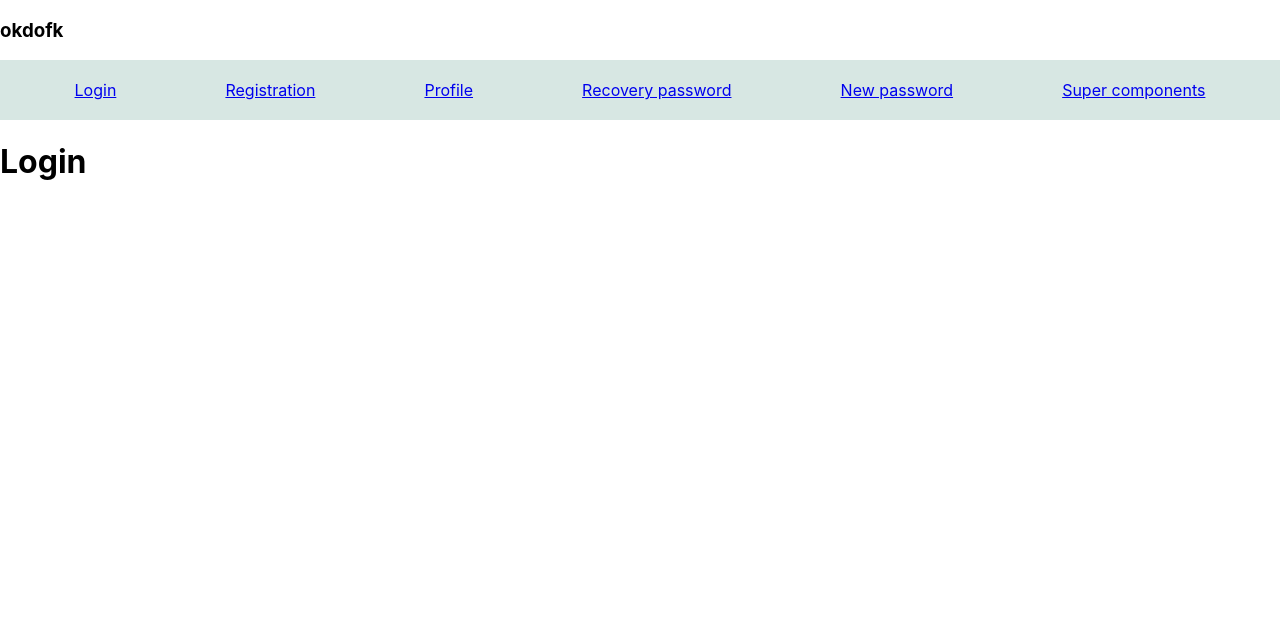
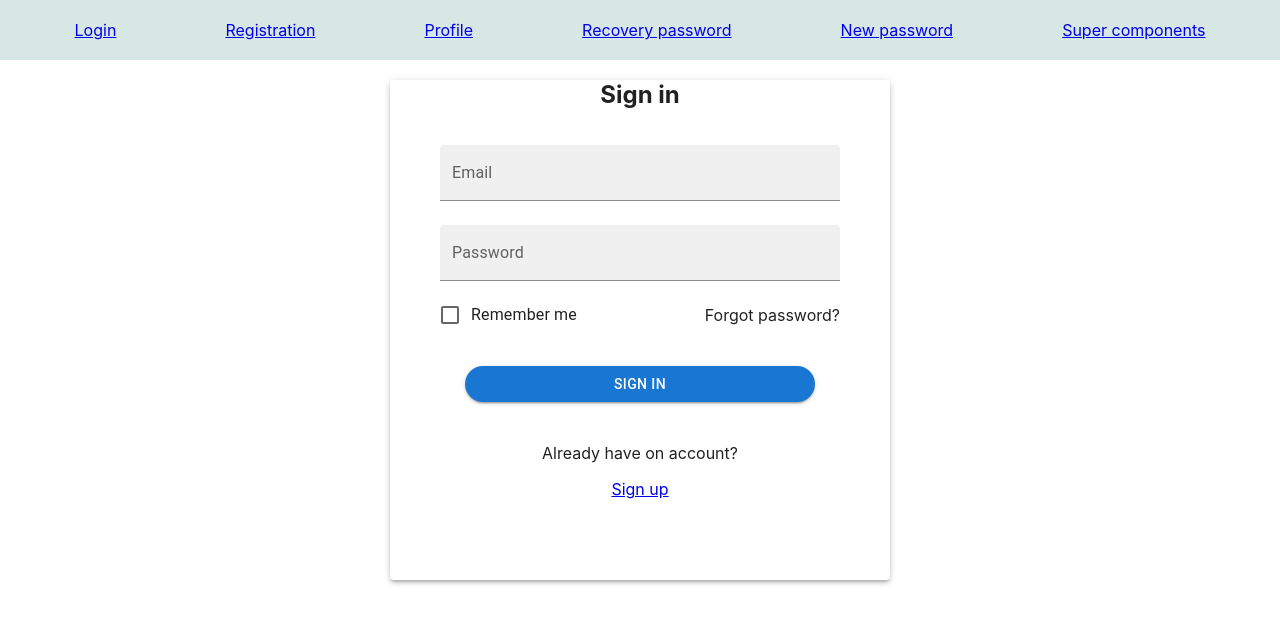
Before and after one commit to AntohaBr/Cards, a React (Create React App) app: page /login in a window 1280 px wide. Shown: the top 624 px of the page. Built offline with nearby package versions, Linux system fonts and the light colour scheme; no server answers.

Commit message:
commit-muslim

```diff
--- a/src/app/App.tsx
+++ b/src/app/App.tsx
@@ -9,13 +9,21 @@ import {NewPassword} from "../components/new-password/New-password";
 import {RecoveryPassword} from "../components/recovery-password/Recovery-password";
 import {Error404} from "../components/Error404/Error404";
 import {SuperComponents} from "../components/Super-components/Super-components";
+import {useSelector} from "react-redux";
+import {RootReducerType} from "../redux/Store";
+import {StatusType} from "../redux/app-reducer";
+import {CircularProgress, LinearProgress} from "@mui/material";
 
 export const App = ()  => {
+    const status=useSelector<RootReducerType,StatusType>(state => state.app.status)
     return (
         <BrowserRouter>
+            <Navbar/>
             <div className='app-wrapper'>
-              <h3>okdofk</h3>
-                <Navbar/>
+                {status==='idle' ?
+                    <LinearProgress color={"primary"} />
+                 : null}
+
                 <Routes>
                     <Route path='/login' element={<Login/>}/>
                     <Route path='/registration' element={<Registration/>}/>
@@ -27,6 +35,8 @@ export const App = ()  => {
                     <Route path='/superComponents' element={<SuperComponents/>}/>
                 </Routes>
             </div>
+
+
         </BrowserRouter>
     );
 }
--- a/src/components/login/Login.tsx
+++ b/src/components/login/Login.tsx
@@ -1,10 +1,109 @@
 import React from 'react';
+import {
+    Button,
+    Checkbox,
+    Container,
+    FormControl,
+    FormControlLabel,
+    FormGroup,
+    FormLabel,
+    Grid,
+    Paper,
+    TextField
+} from "@mui/material";
+import {NavLink} from "react-router-dom";
+import {FormikErrors, useFormik} from "formik";
+import {useDispatch, useSelector} from "react-redux";
+import {loginTC} from "../../redux/Reducer-login";
+import {RootReducerType, ThunkDispatchType} from "../../redux/Store";
 
 
-export const Login = (props: {}) =>{
-    return(
-        <div>
-            <h1>Login</h1>
-        </div>
-    )
+type FormikErrorType = {
+    email?: string
+    password?: string
+    rememberMe?: boolean
 }
+export const Login = (props: {}) => {
+
+    const dispatch=useDispatch<ThunkDispatchType>()
+     const error=useSelector<RootReducerType,string>(state => state.app.error)
+
+
+    const formik = useFormik({
+        initialValues: {
+            email: "",
+            password: "",
+            rememberMe:false
+        },
+        onSubmit(values){
+            dispatch(loginTC(values))
+        },
+        validate: (values) => {
+            const errors:FormikErrorType  = {}
+            if (!values.email) {
+                errors.email = 'Required'
+            } else if (!/^[A-Z0-9._%+-]+@[A-Z0-9.-]+\.[A-Z]{2,4}$/i.test(values.email)) {
+                errors.email = 'Некорректный email'
+            }
+            if (values.password.length < 5){
+                errors.password="Слищком короткий пароль"
+            }
+            return errors
+        },
+    })
+
+
+
+    return <Grid container justifyContent={'center'}>
+        <Grid item justifyContent={'center'}>
+            <Paper elevation={3} style={{width: '500px', height: "500px"}}>
+
+                <div style={{textAlign: "center"}}>
+
+
+                    <h2 style={{textAlign: "center"}}>Sign in</h2>
+                    <form action="" onSubmit={formik.handleSubmit}>
+
+
+                    <FormControl>
+
+                        <FormGroup>
+                            <TextField label="Email" margin="normal" variant={"filled"} {...formik.getFieldProps('email')}/>
+                            {formik.errors.email ? <span>{formik.errors.email}</span> : null}
+
+                            <TextField type="password" label="Password"
+                                       variant={"filled"}
+                                       margin={"normal"}
+                                       {...formik.getFieldProps('password')}
+                            />
+                            {formik.errors.password ? <span>{formik.errors.password}</span> : null}
+
+                            <div style={{display: "flex", justifyContent: "space-between"}}>
+                                <FormControlLabel label={'Remember me'} control={<Checkbox checked={formik.values.rememberMe}/>}
+
+                                                  {...formik.getFieldProps("rememberMe")}
+                                               />
+                                <span>
+                            <p>Forgot password?</p>
+                    </span>
+
+                            </div>
+                            <Button type={'submit'} variant={'contained'} color={'primary'}
+                                    style={{width: "350px", borderRadius: "90px", margin: "25px"}}  >
+                                Sign in
+                            </Button>
+                            <div>
+                                <p>Already have on account?</p>
+                                <NavLink to={"/registration"}>Sign up</NavLink>
+                            </div>
+
+
+                        </FormGroup>
+                    </FormControl>
+                    </form>
+                </div>
+
+            </Paper>
+        </Grid>
+    </Grid>
+}
--- /dev/null
+++ b/src/dal/api.ts
@@ -0,0 +1,31 @@
+import axios from "axios";
+import {LoginType} from "../redux/Reducer-login";
+
+export const instance = axios.create({
+    baseURL: process.env.REACT_APP_BACK_URL || 'http://localhost:7542/2.0/' ,
+    // baseURL: process.env.NODE_ENV === 'development' ? 'http://localhost:7542/2.0/' : 'https://neko-back.herokuapp.com/2.0/',
+    withCredentials: true,
+})
+
+export const authAPI={
+    login(values:LoginType){
+        return instance.post<ResponseType>('auth/login',values)
+    }
+}
+
+type ResponseType={
+    _id: string;
+    email: string;
+    name: string;
+    avatar?: string;
+    publicCardPacksCount: number;
+// количество колод
+
+    created: Date;
+    updated: Date;
+    isAdmin: boolean;
+    verified: boolean; // подтвердил ли почту
+    rememberMe: boolean;
+
+    error?: string;
+}
--- a/src/redux/Reducer-login.ts
+++ b/src/redux/Reducer-login.ts
@@ -1,3 +1,10 @@
+import {Dispatch} from "redux";
+import {authAPI} from "../dal/api";
+import {setAppError, setAppStatus} from "./app-reducer";
+import {AxiosError} from "axios";
+import {Simulate} from "react-dom/test-utils";
+import error = Simulate.error;
+
 const initialState = {}
 
 export const loginReducer = (state: any = initialState, action: LoginActionType) => {
@@ -16,6 +23,24 @@ export const addLoginAC = (login: any) => ({type: 'SET-LOGIN', login} as const)
 
 // types
 type LoginActionType = ReturnType<typeof addLoginAC>
+export type LoginType = {
+    email: string
+    password: string
+    rememberMe: boolean
+}
 
+export function loginTC(values: LoginType) {
+    return (dispatch: Dispatch) => {
+        dispatch(setAppStatus("idle"))
 
-// thunks
+        authAPI.login(values)
+            .then(res => {
+                dispatch(addLoginAC("sass"))
+                dispatch(setAppStatus("succeeded"))
+            })
+            .catch((err) => {
+                setAppError(err)
+                dispatch(setAppStatus("none"))
+            })
+    }
+}
--- a/src/redux/Store.ts
+++ b/src/redux/Store.ts
@@ -1,9 +1,12 @@
-import {combineReducers, createStore} from "redux";
+import {AnyAction, applyMiddleware, combineReducers, createStore, legacy_createStore} from "redux";
 import {loginReducer} from "./Reducer-login";
 import {registrationReducer} from "./Reducer-registration";
 import {passwordRecoveryReducer} from "./Reducer-password-recovery";
 import {newPasswordReducer} from "./Reducer-new-password";
 import {profileReducer} from "./Reducer-profile";
+import thunk from "redux-thunk";
+import {ThunkDispatch} from "redux-thunk/es/types";
+import {appReducer} from "./app-reducer";
 
 
 const rootReducer = combineReducers({
@@ -11,11 +14,15 @@ const rootReducer = combineReducers({
     registration: registrationReducer,
     passwordRecovery: passwordRecoveryReducer,
     newPassword: newPasswordReducer,
-    profile: profileReducer
+    profile: profileReducer,
+    app:appReducer
 })
 
-export const store = createStore(rootReducer)
+
+
+export const store = legacy_createStore(rootReducer,applyMiddleware(thunk))
 
 
 //type
 export type RootReducerType = ReturnType<typeof rootReducer>
+export type ThunkDispatchType = ThunkDispatch<RootReducerType,any, AnyAction>
--- /dev/null
+++ b/src/redux/app-reducer.ts
@@ -0,0 +1,44 @@
+export type StatusType = 'none' | 'idle' | 'succeeded'
+
+type StateType = {
+    error: string
+    status: StatusType
+
+}
+
+const initialState = {
+    status: 'none' as StatusType,
+    error: ''
+}
+type ActionType = ReturnType<typeof setAppError | typeof setAppStatus>
+
+export const appReducer = (state: StateType = initialState, action: ActionType) => {
+
+
+    switch (action.type) {
+        case "APP/SET-ERROR": {
+            return {...state, error: action.error}
+        }
+        case "APP/SET-STATUS":{
+            return {...state,status:action.status}
+        }
+        default : {
+            return state
+        }
+    }
+
+}
+
+export const setAppError = (error: string) => {
+    return {
+        type: 'APP/SET-ERROR',
+        error
+    } as const
+}
+
+export const setAppStatus = (status: StatusType) => {
+    return {
+        type: "APP/SET-STATUS",
+        status
+    } as const
+}
```
Also changed, not shown: package.json (+79 -1 lines), 1 other file (tests, documents, lock files or other folders).
